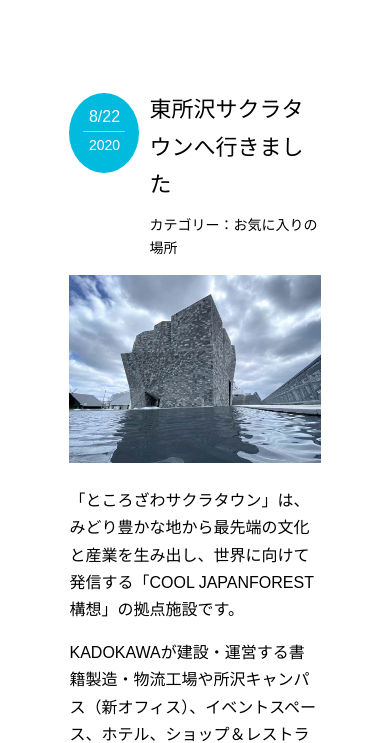
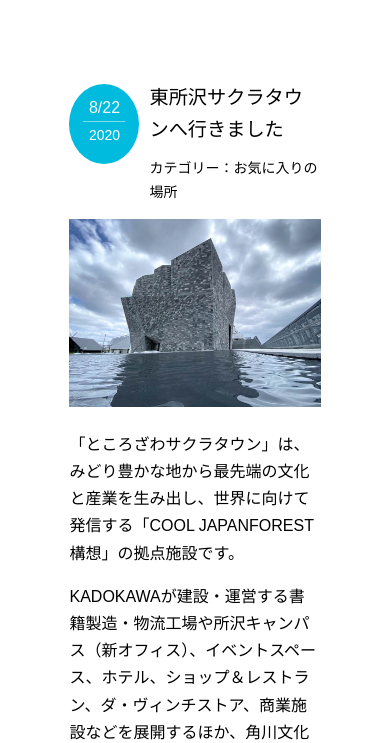
Before and after one commit to horizon0330/koya0330.gitfub, a plain HTML site: page news.html in a window 390 px wide. Shown: the part 1257-2000 px from the top of the page. Drawn offline with Linux system fonts and the light colour scheme.

Commit message:
Update style.css

```diff
--- a/style.css
+++ b/style.css
@@ -267,7 +267,7 @@ iframe{
     padding-top:2px;
   }
   .post-title{
-    font-size:1.375rem;
+    font-size:1.20rem;
     margin-top:10px;
   }
 
```
